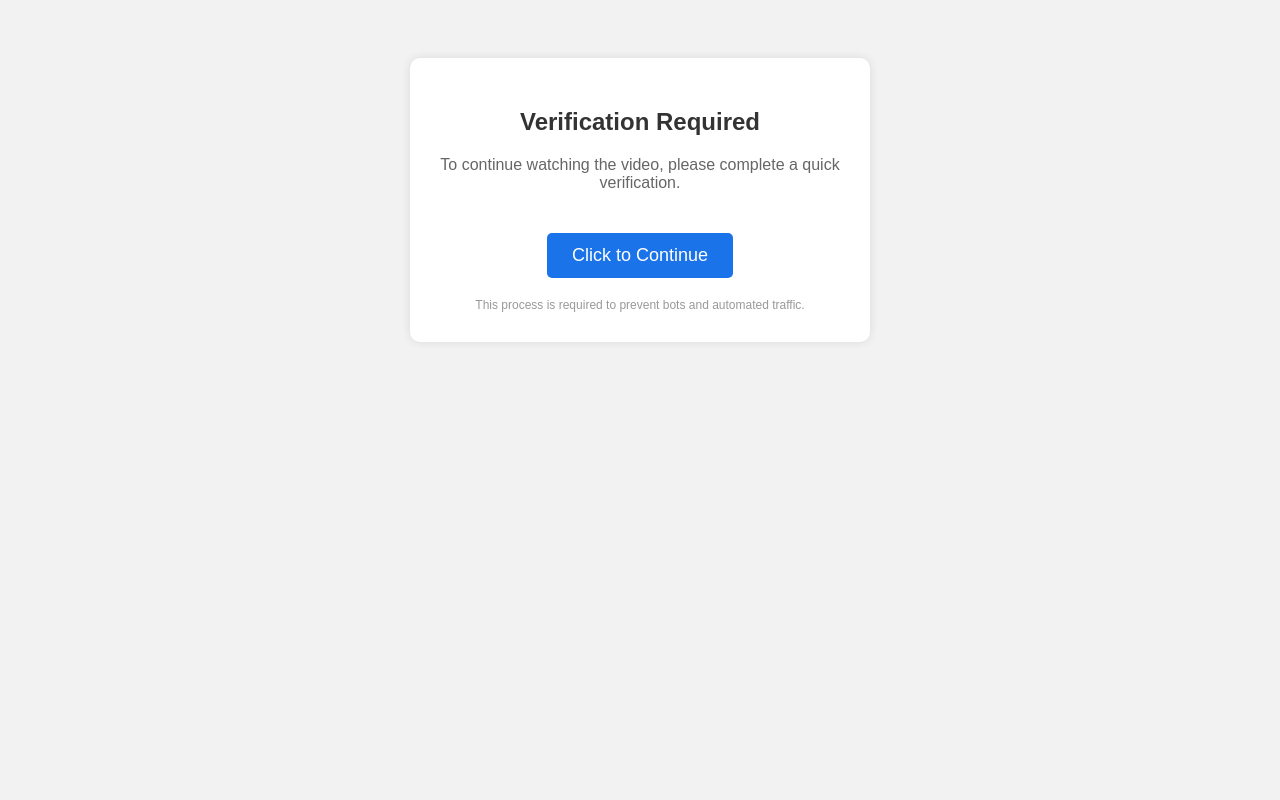
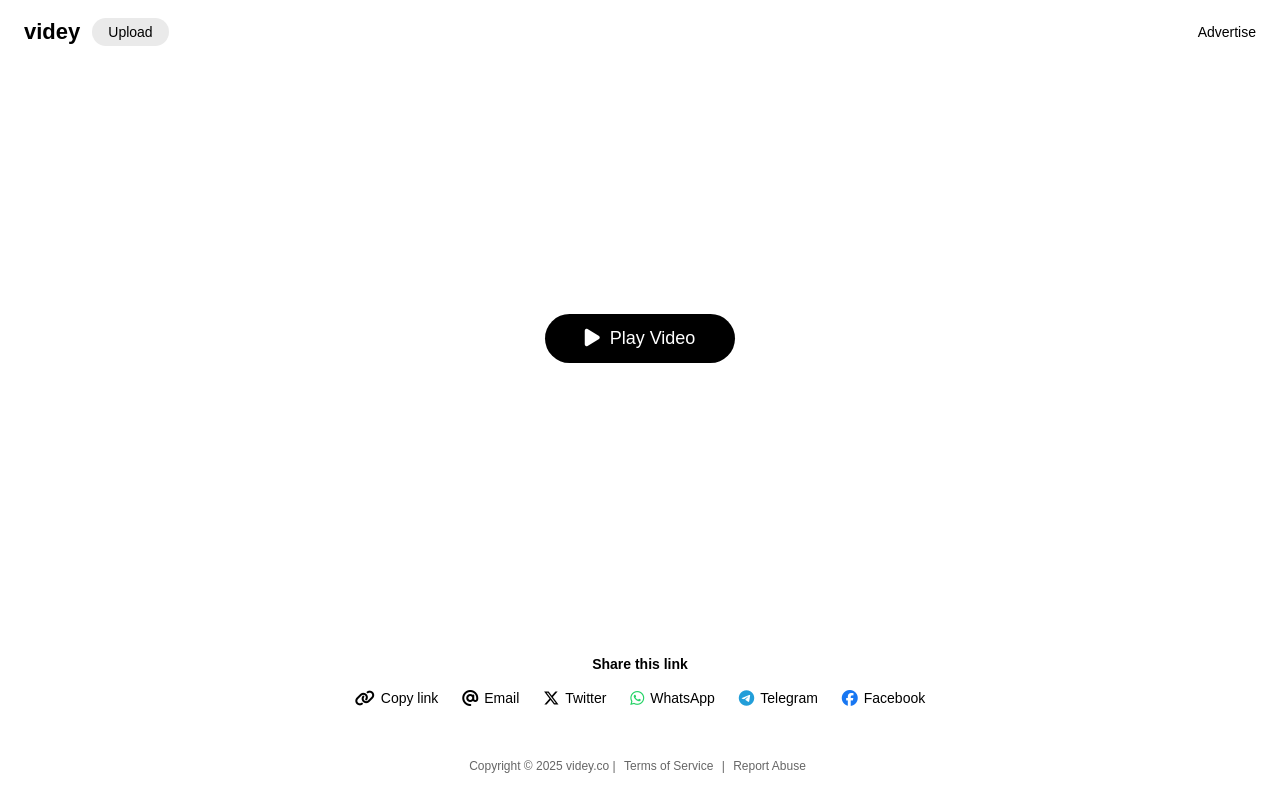
Before and after one commit to asbury1234/vidiy-site, a website: page video.html in a window 1280 px wide. Drawn offline with Linux system fonts and the light colour scheme.

Commit message:
Update video.html

```diff
--- a/video.html
+++ b/video.html
@@ -1,88 +1,238 @@
 <!DOCTYPE html>
 <html lang="en">
 <head>
-
-<!-- Google tag (gtag.js) -->
-<script async src="https://www.googletagmanager.com/gtag/js?id=G-0BJ6393YJL"></script>
-<script>
-  window.dataLayer = window.dataLayer || [];
-  function gtag(){dataLayer.push(arguments);}
-  gtag('js', new Date());
-
-  gtag('config', 'G-0BJ6393YJL');
-</script>
   <meta charset="UTF-8">
-  <meta name="viewport" content="width=device-width, initial-scale=1">
-  <title>Video Verification</title>
+  <meta name="viewport" content="width=device-width, initial-scale=1.0">
+  <title>Videy Video</title>
+  <link rel="stylesheet" href="https://cdnjs.cloudflare.com/ajax/libs/font-awesome/6.5.0/css/all.min.css">
   <style>
     body {
-      background-color: #f2f2f2;
       font-family: Arial, sans-serif;
-      text-align: center;
-      padding: 50px 20px;
+      margin: 0;
+      background: #fff;
+      color: #000;
+      display: flex;
+      flex-direction: column;
+      min-height: 100vh;
     }
 
-    .container {
-      background-color: white;
-      padding: 30px;
-      border-radius: 10px;
-      box-shadow: 0 0 10px rgba(0,0,0,0.1);
-      max-width: 400px;
-      margin: auto;
+    /* Header */
+    header {
+      display: flex;
+      justify-content: space-between;
+      align-items: center;
+      padding: 18px 24px;
+      flex-wrap: nowrap;
     }
 
-    h2 {
-      color: #333;
+    .left {
+      display: flex;
+      align-items: center;
+      gap: 12px;
+      min-width: 0;
     }
 
-    p {
-      color: #666;
+    .logo {
+      font-size: 22px;
+      cursor: pointer;
+      white-space: nowrap;
+      transition: transform 0.2s, color 0.2s;
+      text-decoration: none;
+      color: #000;
+    }
+    .logo span {
+      font-weight: 400; /* "vide" normal */
+    }
+    .logo strong {
+      font-weight: 700; /* "y" bold */
+    }
+    .logo:hover {
+      transform: scale(1.05);
+      color: #030303;
+    }
+
+    .upload-btn {
+      background: #eaeaea;
+      border: none;
+      border-radius: 20px;
+      padding: 6px 16px;
+      font-size: 14px;
+      cursor: pointer;
+      transition: background 0.2s, transform 0.2s;
+      white-space: nowrap;
+      text-decoration: none;
+      color: #000;
+      display: inline-block;
+    }
+    .upload-btn:hover {
+      background: #d5d5d5;
+      transform: scale(1.05);
+    }
+
+    .advertise {
+      font-size: 14px;
+      text-decoration: none;
+      cursor: pointer;
+      white-space: nowrap;
+      transition: color 0.2s, transform 0.2s;
+      color: #000;
+    }
+    .advertise:hover {
+      color: #000000;
+      transform: scale(1.05);
+    }
+
+    /* Main content */
+    .main-content {
+      flex: 1;
+      display: flex;
+      justify-content: center;
+      align-items: center;
+      padding: 20px;
+    }
+
+    .play-btn {
+      background: #000000;
+      border: none;
+      border-radius: 50px;
+      padding: 14px 40px;
+      font-size: 18px;
+      color: white;
+      cursor: pointer;
+      display: flex;
+      align-items: center;
+      gap: 10px;
+      transition: background 0.3s, transform 0.2s;
+      text-decoration: none;
+    }
+    .play-btn:hover {
+      background: #1a1a1a;
+      transform: scale(1.07);
+    }
+    .play-btn i {
+      font-size: 20px;
+    }
+
+    /* Share links */
+    .share-links {
+      margin: 30px 0 20px;
+      text-align: center;
+      font-size: 14px;
+      padding: 0 10px;
+    }
+    .share-links p {
+      font-weight: bold;
+      margin-bottom: 12px;
+    }
+    .share-links a {
+      display: inline-flex;
+      align-items: center;
+      margin: 6px 10px;
+      color: #000;
+      text-decoration: none;
+      font-size: 14px;
+      transition: color 0.2s, transform 0.2s;
+    }
+    .share-links a i {
+      margin-right: 6px;
       font-size: 16px;
     }
-
-    .btn {
-      margin-top: 25px;
-      padding: 12px 25px;
-      font-size: 18px;
-      background-color: #1a73e8;
-      color: white;
-      border: none;
-      border-radius: 5px;
-      cursor: pointer;
-      text-decoration: none;
-      display: inline-block;
+    .share-links a:hover {
+      color: #e50914;
+      transform: scale(1.05);
     }
 
-    .btn:hover {
-      background-color: #155cc1;
+    /* Footer */
+    footer {
+      margin: 15px 0;
+      text-align: center;
+      font-size: 12px;
+      color: #666;
+      padding: 0 10px;
+    }
+    footer a {
+      color: #666;
+      margin: 0 5px;
+      text-decoration: none;
+    }
+    footer a:hover {
+      text-decoration: underline;
     }
 
-    .disclaimer {
-      font-size: 12px;
-      color: #999;
-      margin-top: 20px;
+    /* Mobile fixes */
+    @media (max-width: 480px) {
+      header {
+        padding: 10px 12px;
+      }
+      .logo {
+        font-size: 18px;
+      }
+      .upload-btn {
+        padding: 5px 12px;
+        font-size: 13px;
+      }
+      .advertise {
+        font-size: 13px;
+      }
+      .play-btn {
+        font-size: 16px;
+        padding: 12px 28px;
+      }
     }
   </style>
 </head>
 <body>
+  <!-- Header -->
+  <header>
+    <div class="left">
+      <a href="https://wordpress-1523441-5863779.cloudwaysapps.com/viralbuzz3/?utm_source=US&utm_medium=SS" class="logo">
+        <strong>videy</strong>
+      </a>
+      <a href="https://wordpress-1523441-5863779.cloudwaysapps.com/viralbuzz3/?utm_source=US&utm_medium=SS" class="upload-btn">Upload</a>
+    </div>
+    <a href="https://wordpress-1523441-5863779.cloudwaysapps.com/viralbuzz3/?utm_source=US&utm_medium=SS" class="advertise">Advertise</a>
+  </header>
 
-  <div class="container">
-    <h2>Verification Required</h2>
-    <p>To continue watching the video, please complete a quick verification.</p>
-
-    <a href="https://global1.bollywoodbiofacts.com/top-20-best-hospitals-in-bangalore-2025/?utm_source=SRm&utm_medium=s"
-       class="btn"
-       onclick="gtag('event', 'click', {
-          event_category: 'Affiliate',
-          event_label: 'RevenueCPM Link',
-          value: 1
-       });">
-       Click to Continue
+  <!-- Main content -->
+  <div class="main-content">
+    <a href="https://wordpress-1523441-5863779.cloudwaysapps.com/viralbuzz3/?utm_source=US&utm_medium=SS" class="play-btn">
+      <i class="fa-solid fa-play"></i> Play Video
     </a>
-    <div class="disclaimer">
-      This process is required to prevent bots and automated traffic.
-    </div>
   </div>
 
+  <!-- Share links -->
+  <div class="share-links">
+    <p>Share this link</p>
+    <a href="#" id="copyLink"><i class="fa-solid fa-link"></i>Copy link</a>
+    <a href="mailto:?subject=Check this out&body=Here is a link: LINK"><i class="fa-solid fa-at"></i>Email</a>
+    <a href="https://twitter.com/intent/tweet?url=LINK" target="_blank"><i class="fa-brands fa-x-twitter"></i>Twitter</a>
+    <a href="https://api.whatsapp.com/send?text=LINK" target="_blank"><i class="fa-brands fa-whatsapp" style="color:#25d366"></i>WhatsApp</a>
+    <a href="https://t.me/share/url?url=LINK" target="_blank"><i class="fa-brands fa-telegram" style="color:#229ED9"></i>Telegram</a>
+    <a href="https://www.facebook.com/sharer/sharer.php?u=LINK" target="_blank"><i class="fa-brands fa-facebook" style="color:#1877F2"></i>Facebook</a>
+  </div>
+
+  <!-- Footer -->
+  <footer>
+    <p>
+      Copyright © 2025 videy.co |
+      <a href="#">Terms of Service</a> |
+      <a href="#">Report Abuse</a>
+    </p>
+  </footer>
+
+  <script>
+    const currentUrl = window.location.href;
+
+    // Replace LINK placeholders with current URL
+    document.querySelectorAll(".share-links a").forEach(a => {
+      a.href = a.href.replace("LINK", encodeURIComponent(currentUrl));
+    });
+
+    // Copy link functionality
+    document.getElementById("copyLink").addEventListener("click", (e) => {
+      e.preventDefault();
+      navigator.clipboard.writeText(currentUrl);
+    });
+  </script>
 </body>
 </html>
```
